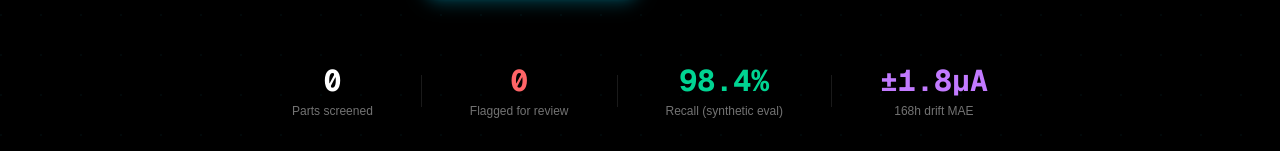
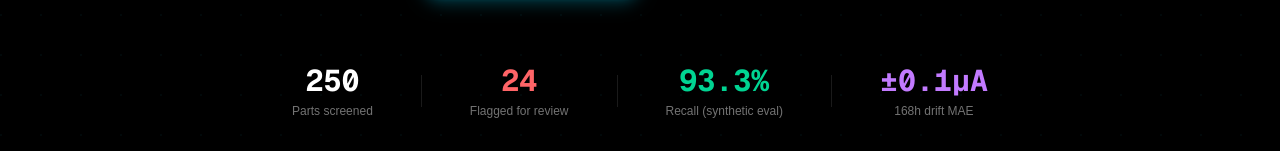
Before and after one commit to abhinav29102005/driftguard, a Next.js app in the folder driftguard/: page / in a window 1280 px wide. Shown: the part 586-737 px from the top of the page. Built offline with nearby package versions, Linux system fonts and the light colour scheme; no server answers.

Commit message:
feat: add interactive landing page with animated components and live metrics for DriftGuard

```diff
--- a/driftguard/app/page.tsx
+++ b/driftguard/app/page.tsx
@@ -1,6 +1,7 @@
 "use client";
 
 import { checkHealth, getPrecomputedResults } from "@/lib/api";
+import { useData } from "@/lib/DataContext";
 import React, { useRef, useState, useEffect, useMemo } from "react";
 import Link from "next/link";
 import { useRouter } from "next/navigation";
@@ -178,28 +179,11 @@ export default function DriftGuardLanding() {
 
   // Pull real data from mock
   // State: initially mock, update from API
-  const [flaggedParts, setFlaggedParts] = useState<any[]>([]);
-  const [allParts, setAllParts] = useState<any[]>([]);
-  const [lots, setLots] = useState<any[]>([]);
-  const [apiMetrics, setApiMetrics] = useState<{ recall: number; mae_168h: number } | null>(null);
+  const { parts: allParts, lots, metrics: apiMetrics } = useData();
 
-  // Fetch from API on mount
-  useEffect(() => {
-    let cancelled = false;
-    async function loadApi() {
-      try {
-        const data = await getPrecomputedResults();
-        if (!data) return;
-        if (cancelled || !data.parts) return;
-        setAllParts(data.parts);
-        setFlaggedParts(data.parts.filter((p: any) => p.status !== "normal"));
-        setLots(data.lots);
-        if (data.metrics) setApiMetrics({ recall: data.metrics.recall, mae_168h: data.metrics.mae_168h });
-      } catch { /* keep mock */ }
-    }
-    loadApi();
-    return () => { cancelled = true; };
-  }, []);
+  const flaggedParts = useMemo(() => {
+    return allParts ? allParts.filter((p: any) => p.status !== "normal") : [];
+  }, [allParts]);
 
   // Pick a real flagged anomaly part for Module A demo
   const moduleAPart = useMemo(() => {
```
